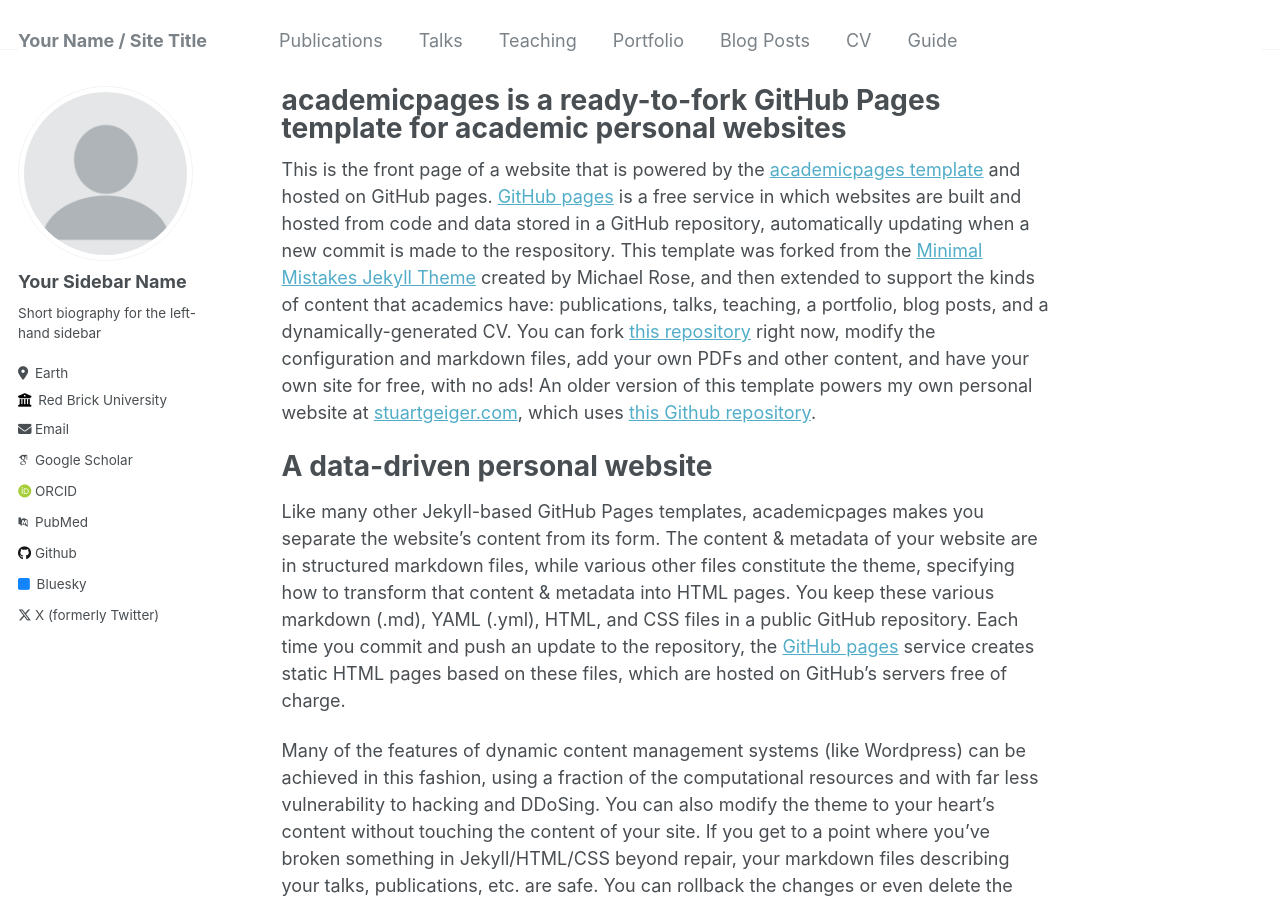
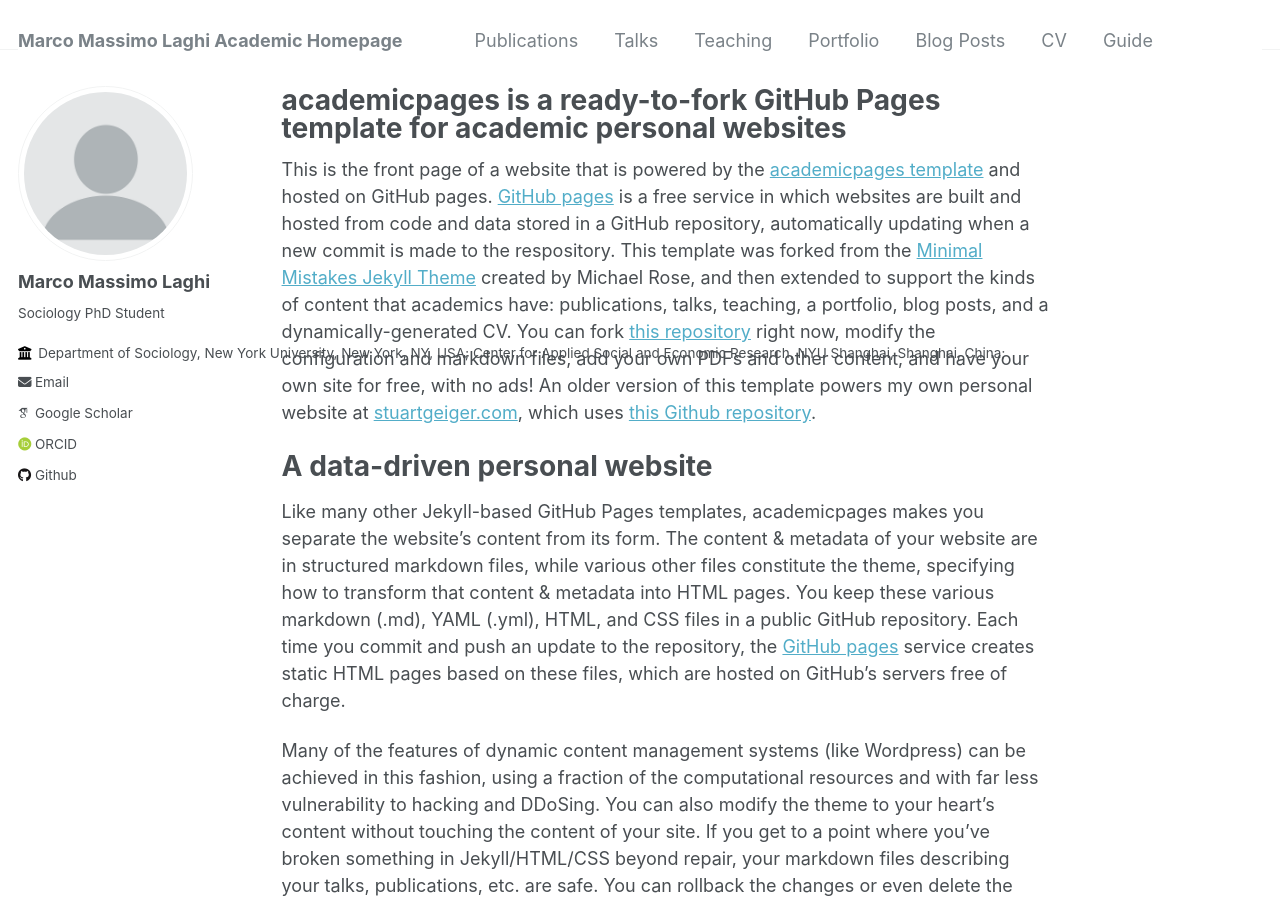
Before and after one commit to marcomlaghi/marcomlaghi.github.io, a Jekyll site: the page built from _pages/about.md, in a window 1280 px wide and 900 px high. Built offline with Jekyll 4.4.1, drawn with Linux system fonts in a browser that asks for light colours; some web fonts are replaced.

Commit message:
Update _config.yml

```diff
--- a/_config.yml
+++ b/_config.yml
@@ -8,7 +8,7 @@
 
 # Basic Site Settings
 locale                   : "en-US"
-title                    : "Your Name / Site Title"
+title                    : "Marco Massimo Laghi Academic Homepage"
 title_separator          : "-"
 name                     : &name "Your Name"
 description              : &description "personal description"
@@ -22,55 +22,21 @@ repository               : "academicpages/academicpages.github.io"
 author:
   # Biographic information
   avatar           : "profile.png"
-  name             : "Your Sidebar Name"
+  name             : "Marco Massimo Laghi"
   pronouns         : # example: "she/her"
-  bio              : "Short biography for the left-hand sidebar"
-  location         : "Earth"
-  employer         : "Red Brick University"
+  bio              : "Sociology PhD Student"
+  employer         : "Department of Sociology, New York University, New York, NY, USA; Center for Applied Social and Economic Research, NYU Shanghai, Shanghai, China;"
   uri              : # URL
-  email            : "none@example.org"
+  email            : "marco.laghi@nyu.edu"
 
   # Academic websites
-  arxiv            : # URL - Update with the correct link to your profile
-  googlescholar    : "https://scholar.google.com/citations?user=PS_CX0AAAAAJ"
-  impactstory      : # URL
-  orcid            : "http://orcid.org/yourorcidurl"
-  pubmed           : "https://www.ncbi.nlm.nih.gov/pubmed/?term=john+snow"
-  researchgate     : # URL
+  googlescholar    : "https://scholar.google.com/citations?user=36UV-7oAAAAJ&hl=en&oi=sra"
+  orcid            : "https://orcid.org/0000-0003-0522-4225"
 
   # Repositories and software development
-  bitbucket        : # Username - Update with your username on the site
-  codepen          : # Username
-  dribbble         : # Username
-  github           : "academicpages"
-  kaggle           : # Username
-  stackoverflow    : # User number or user number and name (i.e., use "1" or "1/jeff-atwood")
+  github           : "https://github.com/marcomlaghi/"
 
-  # Social media
-  bluesky          : "bsky.app" # Replace this with you Bluesky username
-  facebook         : # Username
-  flickr           : # Username
-  foursquare       : # Username
-  goodreads        : # Username
-  google_plus      : # Username
-  keybase          : # Username
-  instagram        : # Username
-  lastfm           : # Username
-  linkedin         : # Username
-  mastodon         : # URL
-  medium           : # URL
-  pinterest        : # Username
-  soundcloud       : # Username
-  steam            : # Username
-  telegram         : # URL
-  tumblr           : # Username
-  twitter          : "UniofOxford"  # Replace this with your X / Twitter handle
-  vine             : # Username
-  weibo            : # Username
-  wikipedia        : # Username
-  xing             : # Username
-  youtube          : # Username
-  zhihu            : # URL
+
 
 
 # Site Settings
```
